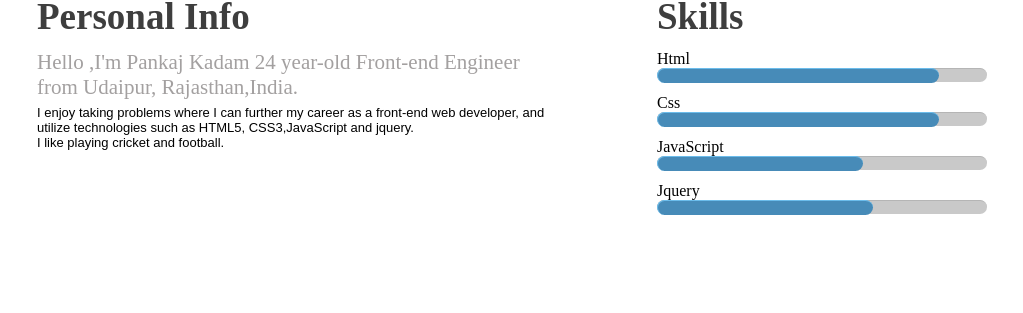
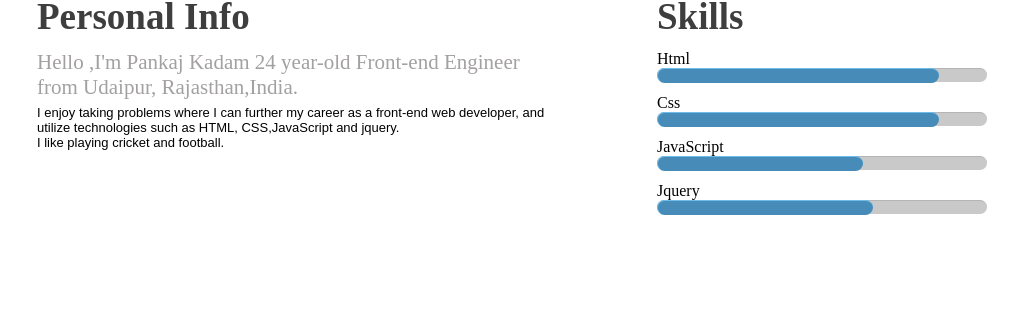
Before and after one commit to pankajkadam/pankajkadam.github.io, a Jekyll site: the page built from index.html, in a window 1280 px wide. Shown: the part 563-876 px from the top of the page, without its empty margins (128-1151 px from the left). Built offline with Jekyll 4.4.1, drawn with Linux system fonts in a browser that asks for light colours; Markdown is read by kramdown in place of the engine named in the settings.

Commit message:
firstcommit

```diff
--- a/_layouts/default.html
+++ b/_layouts/default.html
@@ -40,7 +40,7 @@
           <div class="content_left">
             <h4>Personal Info</h4>
             <h3>Hello ,I'm Pankaj Kadam 24 year-old Front-end Engineer from Udaipur, Rajasthan,India.</h3>
-            <p>I enjoy taking problems where I can further my career as a front-end web developer, and utilize technologies such as HTML5, CSS3,JavaScript and jquery.<br>I like playing cricket and football.</p>
+            <p>I enjoy taking problems where I can further my career as a front-end web developer, and utilize technologies such as HTML, CSS,JavaScript and jquery.<br>I like playing cricket and football.</p>
           </div>
           <div class="content_right">
             <h4>Skills</h4>
```
